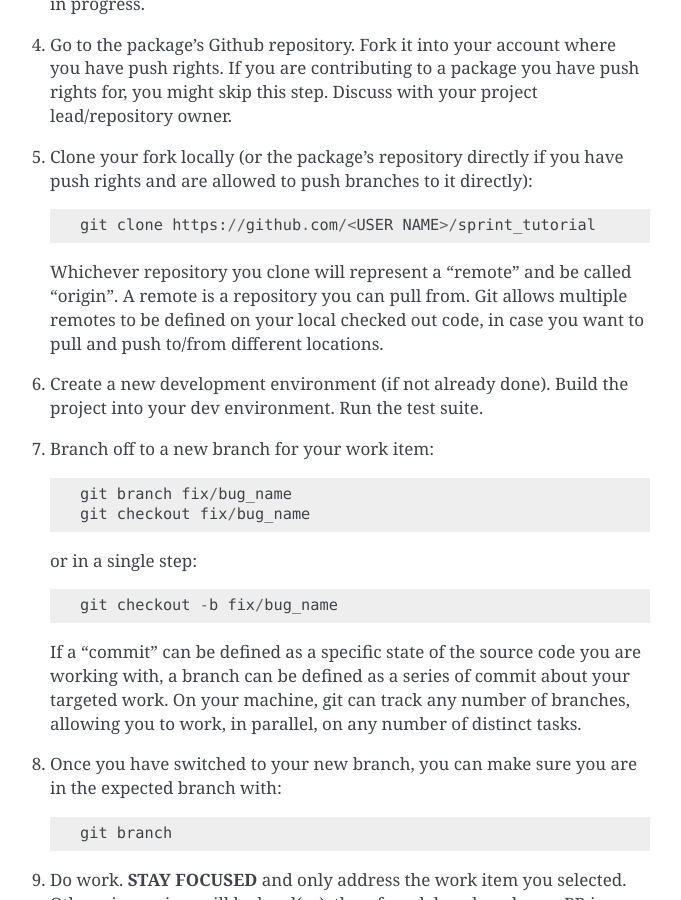
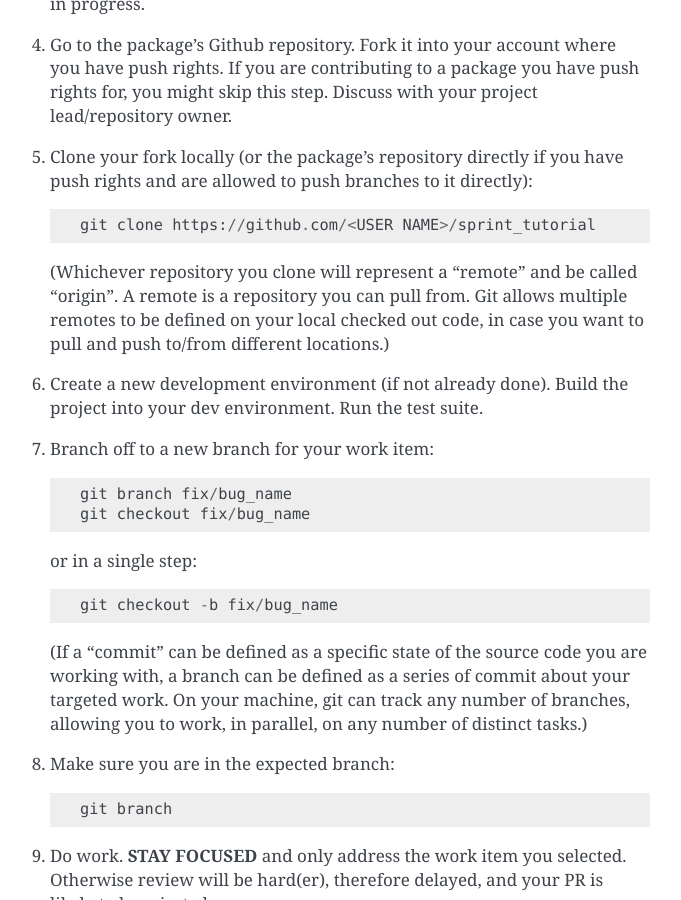
Before and after one commit to jonathanrocher/sprint_tutorial, a Sphinx documentation site: the page built from doc/how_to_sprint.rst, in a window 1280 px wide and 900 px high, scrolled down 3052 px. Shown: the whole window, without its empty margins (430-1111 px from the left). Built offline with Sphinx 7.4.7, drawn with Linux system fonts in a browser that asks for light colours.

Commit message:
Move the definition text into parenthesis to clarify it is not the workflow.

```diff
--- a/doc/how_to_sprint.rst
+++ b/doc/how_to_sprint.rst
@@ -142,10 +142,10 @@ The typical workflows
 
         git clone https://github.com/<USER NAME>/sprint_tutorial
 
-     Whichever repository you clone will represent a "remote" and be called
+     (Whichever repository you clone will represent a "remote" and be called
      "origin". A remote is a repository you can pull from. Git allows multiple
      remotes to be defined on your local checked out code, in case you want to
-     pull and push to/from different locations.
+     pull and push to/from different locations.)
 
   #. Create a new development environment (if not already done). Build the
      project into your dev environment. Run the test suite.
@@ -159,13 +159,12 @@ The typical workflows
 
         git checkout -b fix/bug_name
 
-     If a "commit" can be defined as a specific state of the source code you
+     (If a "commit" can be defined as a specific state of the source code you
      are working with, a branch can be defined as a series of commit about your
      targeted work. On your machine, git can track any number of branches,
-     allowing you to work, in parallel, on any number of distinct tasks.
+     allowing you to work, in parallel, on any number of distinct tasks.)
 
-  #. Once you have switched to your new branch, you can make sure you are in
-     the expected branch with::
+  #. Make sure you are in the expected branch::
 
         git branch
 
```
